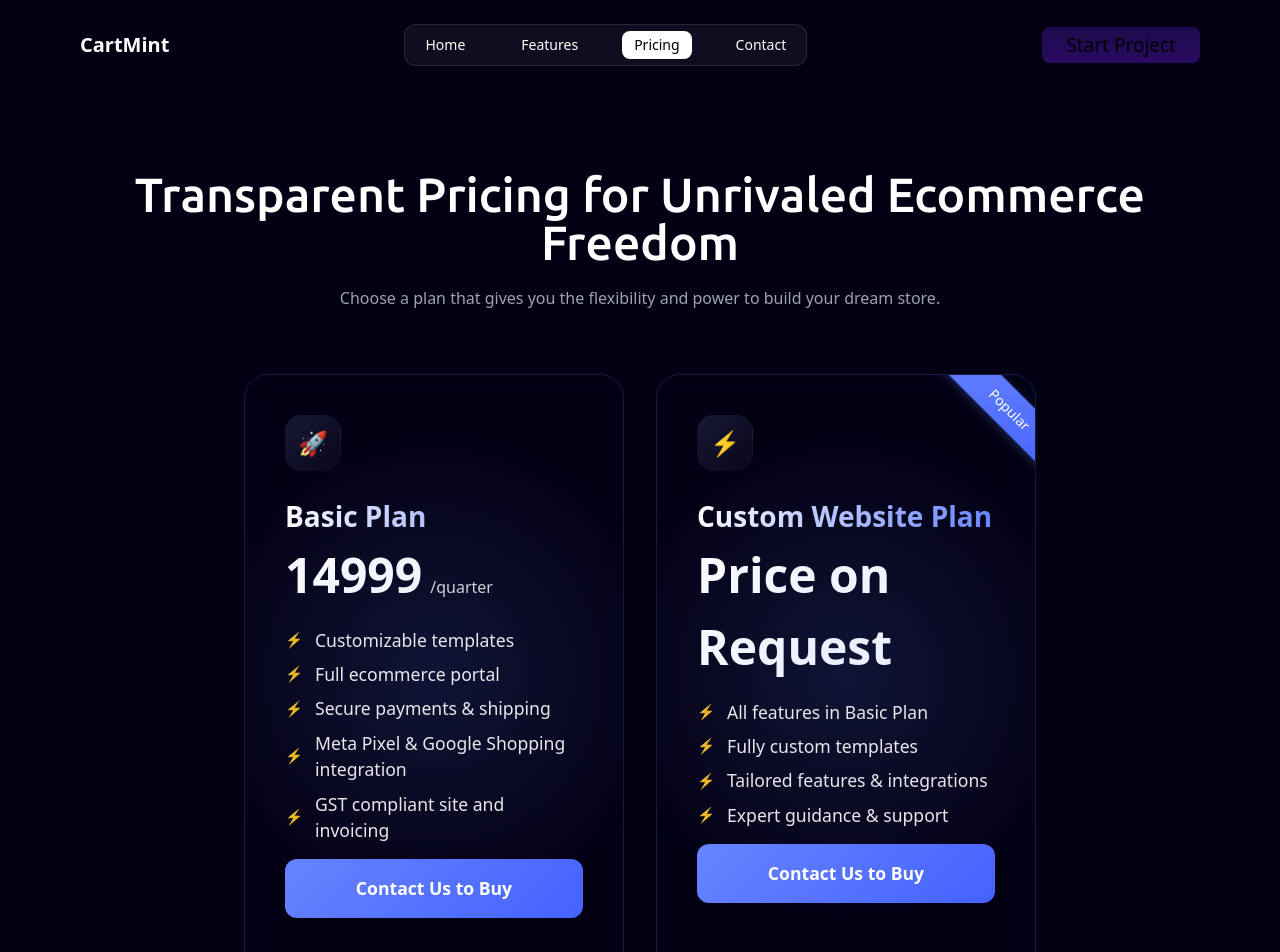
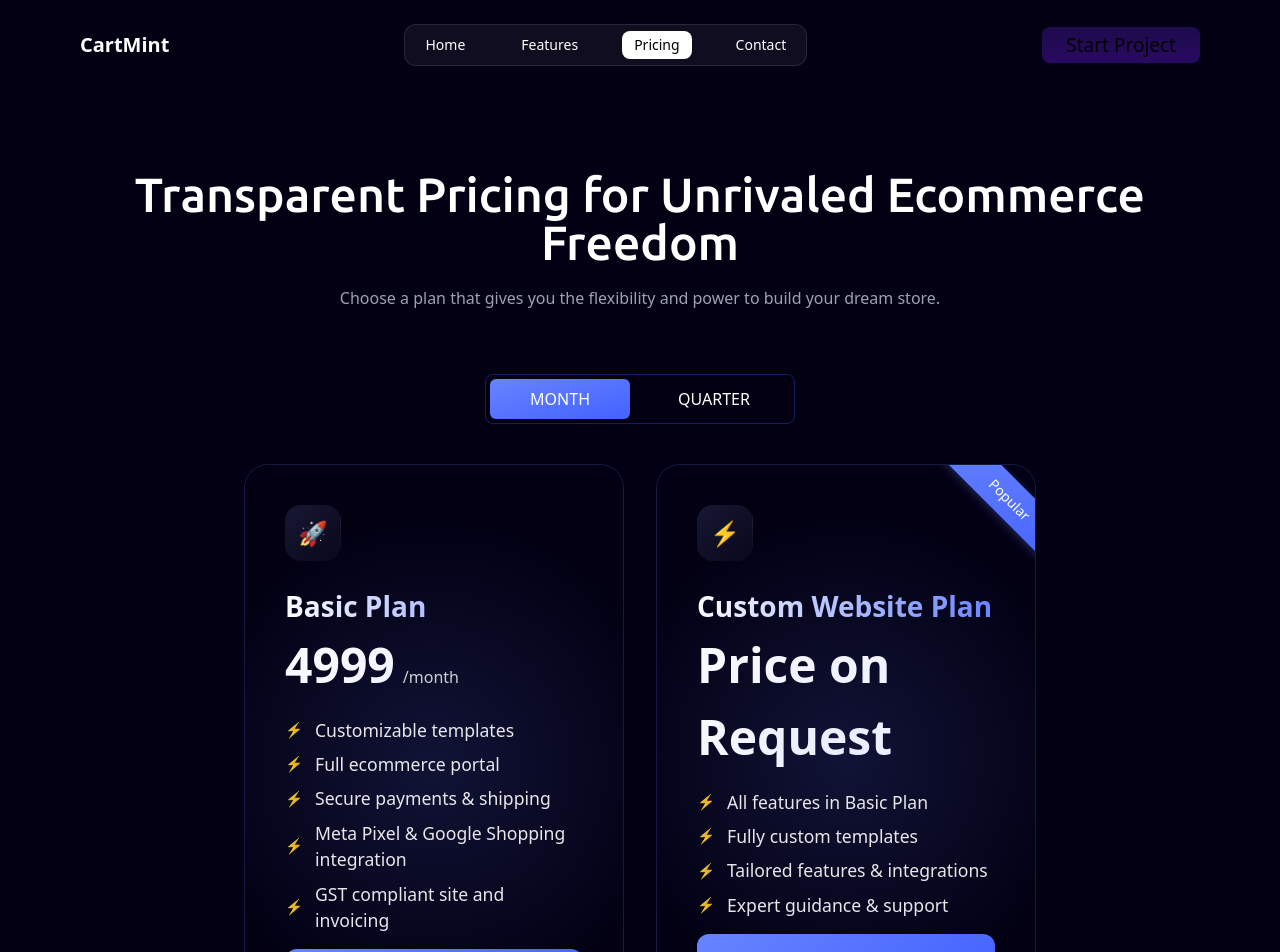
Before and after one commit to Strive-Gaming-Hub/code-train, a React (Vite) app: page /pricing in a window 1280 px wide. Shown: the top 952 px of the page. Built offline with nearby package versions, Linux system fonts and the light colour scheme; a web font is replaced by a local one.

Commit message:
added tab in pricing section and pricing page

```diff
--- a/src/components/Pricing.jsx
+++ b/src/components/Pricing.jsx
@@ -1,32 +1,63 @@
-import './pricingcards.css'
-import PricingCard from './PricingCard'
-import {motion} from 'framer-motion'
-import {useNavigate} from 'react-router-dom'
+import './pricingcards.css';
+import PricingCard from './PricingCard';
+import { motion, AnimatePresence } from 'framer-motion';
+import { useNavigate } from 'react-router-dom';
+import { useState } from 'react';
 
 const Pricing = () => {
+    const [tab, setTab] = useState("monthly");
+    const navigate = useNavigate();
 
-    const navigate = useNavigate();
     const handleCTAClick = () => {
         navigate("/contact");
     };
 
     const paragraphVariants = {
-        hidden: {y: -70, opacity: 0, filter: 'blur(10px)'}, visible: {
-            y: 0, opacity: 1, filter: 'blur(0px)', transition: {
-                duration: .8, ease: 'easeOut',
-            },
-        },
+        hidden: { y: -70, opacity: 0, filter: 'blur(10px)' },
+        visible: { y: 0, opacity: 1, filter: 'blur(0px)', transition: { duration: 0.8, ease: 'easeOut' } },
     };
 
     const paragraphVariants2 = {
-        hidden: {y: 70, opacity: 0, filter: 'blur(10px)'}, visible: {
-            y: 0, opacity: 1, filter: 'blur(0px)', transition: {
-                duration: .8, ease: 'easeOut',
-            },
-        },
+        hidden: { y: 70, opacity: 0, filter: 'blur(10px)' },
+        visible: { y: 0, opacity: 1, filter: 'blur(0px)', transition: { duration: 0.8, ease: 'easeOut' } },
     };
 
-    const pricingData = [
+    const tabVariants = {
+        hidden: { opacity: 0, y: 20 },
+        visible: { opacity: 1, y: 0, transition: { duration: 0.5, ease: 'easeOut' } },
+    };
+
+    const pricingData = {
+        monthly: [
+            {
+                price: 4999,
+                time: "month",
+                plan: "Basic Plan",
+                icon: "🚀",
+                cta: "Contact Us to Buy",
+                features: [
+                    "Customizable templates",
+                    "Full ecommerce portal",
+                    "Secure payments & shipping",
+                    "Meta Pixel & Google Shopping integration",
+                    "GST compliant site and invoicing",
+                ],
+            },
+            {
+                price: "Price on Request",
+                plan: "Custom Website Plan",
+                icon: "⚡",
+                highlight: "Popular",
+                cta: "Contact Us to Buy",
+                features: [
+                    "All features in Basic Plan",
+                    "Fully custom templates",
+                    "Tailored features & integrations",
+                    "Expert guidance & support",
+                ],
+            },
+        ],
+        quarterly: [
             {
                 price: 14999,
                 time: "quarter",
@@ -38,8 +69,8 @@
                     "Full ecommerce portal",
                     "Secure payments & shipping",
                     "Meta Pixel & Google Shopping integration",
-                "GST compliant site and invoicing"
-            ]
+                    "GST compliant site and invoicing",
+                ],
             },
             {
                 price: "Price on Request",
@@ -51,21 +82,20 @@
                     "All features in Basic Plan",
                     "Fully custom templates",
                     "Tailored features & integrations",
-                "Expert guidance & support"
-            ]
-        }
-    ];
-
+                    "Expert guidance & support",
+                ],
+            },
+        ],
+    };
 
     return (
-
         <div id='pricing' className='md:py-20 py-14 md:px-20'>
             <motion.p
                 className="text-3xl sm:text-5xl px-4 mb-5 text-center font-medium font-ubuntu"
                 variants={paragraphVariants}
                 initial="hidden"
                 whileInView="visible"
-                viewport={{once: true, amount: 0.8}}
+                viewport={{ once: true, amount: 0.8 }}
             >
                 Transparent Pricing for Unrivaled Ecommerce Freedom
             </motion.p>
@@ -74,16 +104,50 @@
                 variants={paragraphVariants2}
                 initial="hidden"
                 whileInView="visible"
-                viewport={{once: true, amount: 0.8}}
-            >Choose a plan that gives you the flexibility and power to build your dream store.
+                viewport={{ once: true, amount: 0.8 }}
+            >
+                Choose a plan that gives you the flexibility and power to build your dream store.
             </motion.p>
 
-            <div className="pricing-container">
+            <div className="w-full flex items-center justify-center mb-10">
+                <motion.div
+                    className="flex items-center justify-center gap-2 rounded-lg p-1 border border-blue-800/50"
+                    initial="hidden"
+                    animate="visible"
+                    variants={tabVariants}
+                >
+                    <button
+                        onClick={() => setTab("monthly")}
+                        className={`px-10 py-2 rounded-md uppercase transition-all duration-300 ${tab === "monthly" ? "bg-gradient-to-br from-[#6784ff] to-[#4462ff]" : "hover:bg-gray-200"}`}
+                    >
+                        Month
+                    </button>
+                    <button
+                        onClick={() => setTab("quarterly")}
+                        className={`px-10 py-2 rounded-md uppercase transition-all duration-300 ${tab === "quarterly" ? "bg-gradient-to-br from-[#6784ff] to-[#4462ff]" : "hover:bg-gray-200"}`}
+                    >
+                        Quarter
+                    </button>
+                </motion.div>
+            </div>
 
-                {pricingData.map((pricing, index)=>(<PricingCard key={index} {...pricing} />))}
+            <motion.div className="pricing-container" key={tab}>
+                <AnimatePresence mode="wait">
+                    {pricingData[tab].map((pricing, index) => (
+                        <motion.div
+                            key={index}
+                            initial={{ opacity: 0, y: 20 }}
+                            animate={{ opacity: 1, y: 0 }}
+                            exit={{ opacity: 0, y: -20 }}
+                            transition={{ duration: 0.5 }}
+                        >
+                            <PricingCard {...pricing} />
+                        </motion.div>
+                    ))}
+                </AnimatePresence>
+            </motion.div>
+        </div>
+    );
+};
 
-            </div>
-        </div>)
-}
-
-export default Pricing
+export default Pricing;
```
Lines whose indentation alone changed are shown as unchanged.
